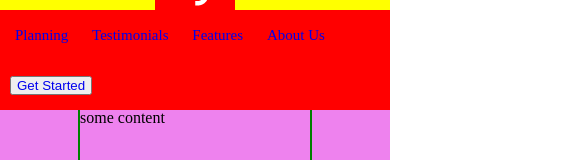
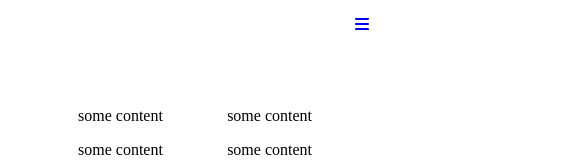
Before and after one commit to sarahelshark/htmlcss-responsive-layout, a plain HTML site: page index.html in a window 390 px wide. Shown: the top 160 px of the page, 585 px wide, since content can reach past the window. Drawn offline with Linux system fonts and the light colour scheme.

Commit message:
feat add media query
desktop first- site_header part

```diff
--- a/index.html
+++ b/index.html
@@ -7,7 +7,7 @@
     <link rel="stylesheet" href="style.css">
     <link rel="stylesheet" href="https://cdnjs.cloudflare.com/ajax/libs/font-awesome/6.4.2/css/all.min.css" integrity="sha512-z3gLpd7yknf1YoNbCzqRKc4qyor8gaKU1qmn+CShxbuBusANI9QpRohGBreCFkKxLhei6S9CQXFEbbKuqLg0DA==" crossorigin="anonymous" referrerpolicy="no-referrer" />
 </head>
-<body class="debug">
+<body class="">
 
     <header id="site_header">
      <div class="navigation d-flex ">
--- a/style.css
+++ b/style.css
@@ -24,6 +24,7 @@ ul,li,a{
 
 body{
     margin: 0 auto;
+    min-width: 320px;
 }
 
 [class^="col-"]{
@@ -107,7 +108,9 @@ ul.menu {
     line-height: 50px;
 }
 
+
 .hidden{
+
     display:none;   /*content-visibility: hidden; n ella media query faccio apparire nav*/
     position: fixed;
     top: 0;
@@ -140,10 +143,6 @@ ul.menu {
 .debug .logo{
     background-color: red;
 }
-.debug .menu{
-    background-color: red;
-
-}
 .debug section.container.d-flex {
     background: violet;
 }
@@ -167,3 +166,29 @@ ul.menu {
 
 
 /*#endregion debug*/
+
+/*MEDIA QUERY- desktop first*/
+
+@media screen and (max-width:810px){
+    .logo {
+        position: fixed;
+        top: 0;
+        left: 0;
+        padding: 1rem;
+    }
+    ul.menu {
+        display: none;
+    }
+    .hidden {
+        /* display: none; */
+        display: flex;
+        position: fixed;
+        top: 0;
+        right: 0;
+        padding: 1rem;
+    }
+}
+
+@media screen and (max-width:375px){
+
+}
```
